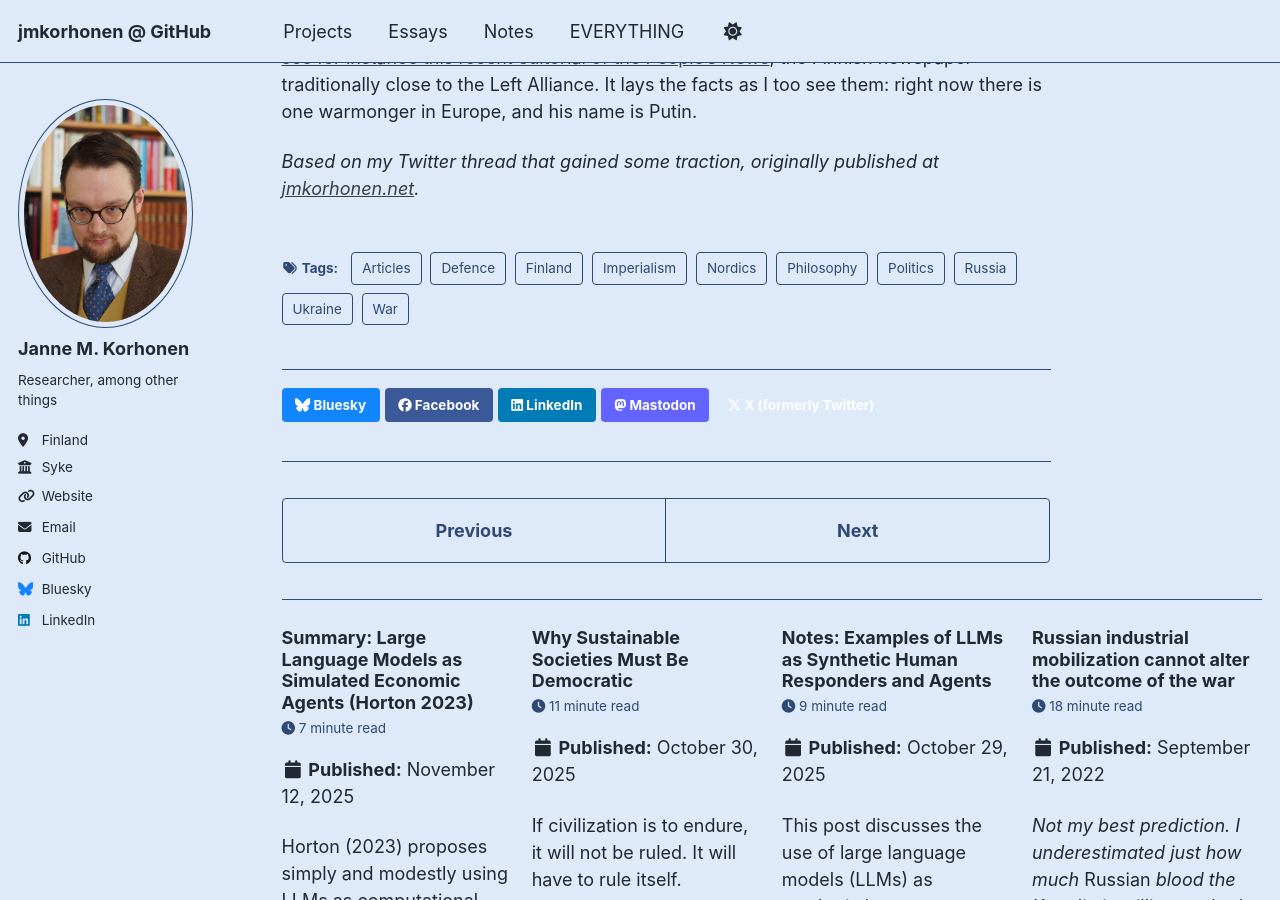
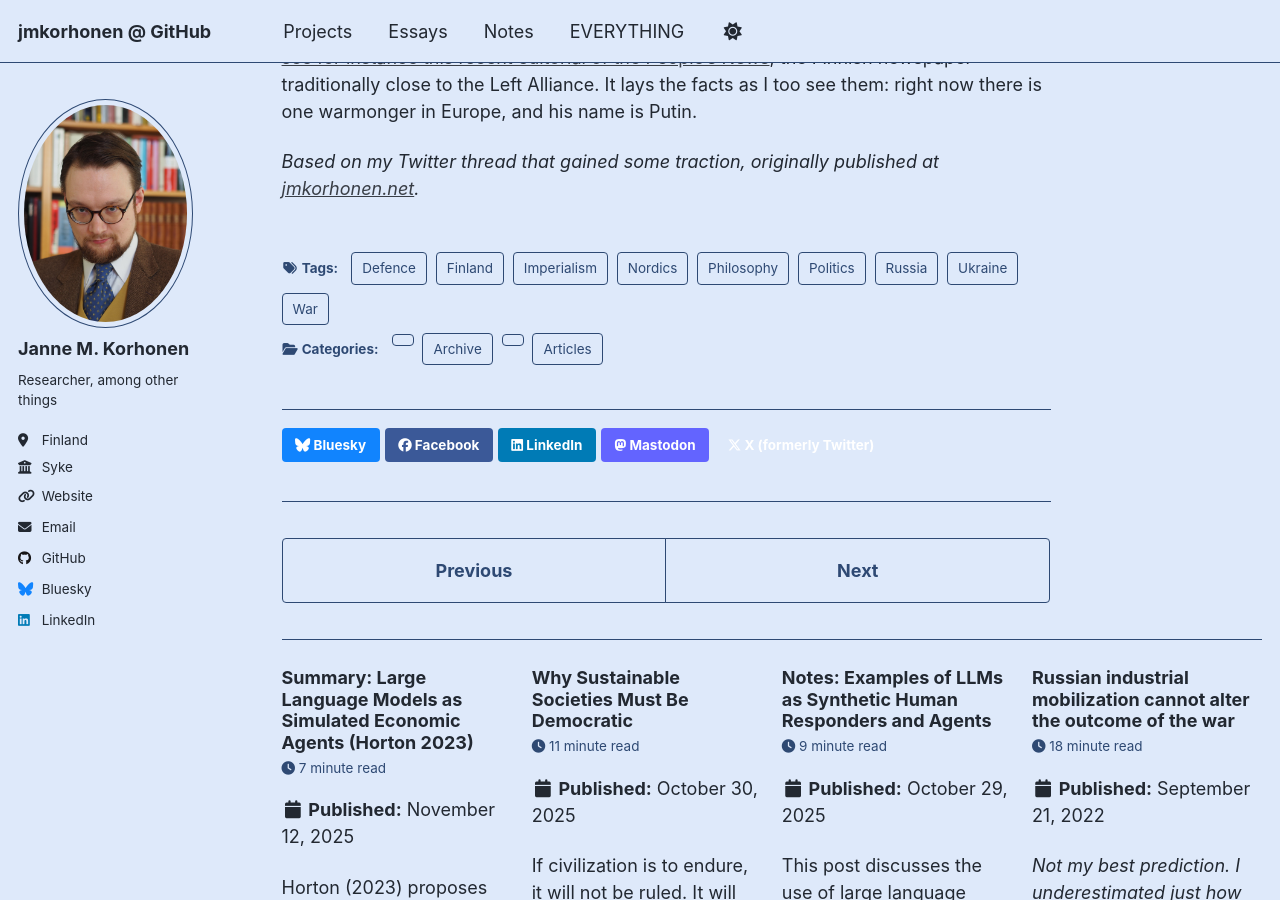
Before and after one commit to jmkorhonen/jmkorhonen.github.io, a Jekyll site: the page built from _posts/2022/2022-02-23-on-the-kremlins-imperialism.md, in a window 1280 px wide and 900 px high, scrolled down 4434 px. Built offline with Jekyll 4.4.1, drawn with Linux system fonts in a browser that asks for light colours; a script that is not in the unit is left out.

Commit message:
Add categories to the Kremlin's Imperialism post
Added categories to the post for better organization.

```diff
--- a/_posts/2022/2022-02-23-on-the-kremlins-imperialism.md
+++ b/_posts/2022/2022-02-23-on-the-kremlins-imperialism.md
@@ -2,6 +2,9 @@
 title: 'On the Kremlins Imperialism'
 date: 2022-02-23
 permalink: /posts/2022/2022-02-23-on-the-kremlins-imperialism/
+categories:
+- Articles
+- Archive, Twitter
 tags:
 - Politics
 - Imperialism
```
Also changed, not shown: other parts of _posts/2022/2022-02-23-on-the-kremlins-imperialism.md (+0 -1 lines).
